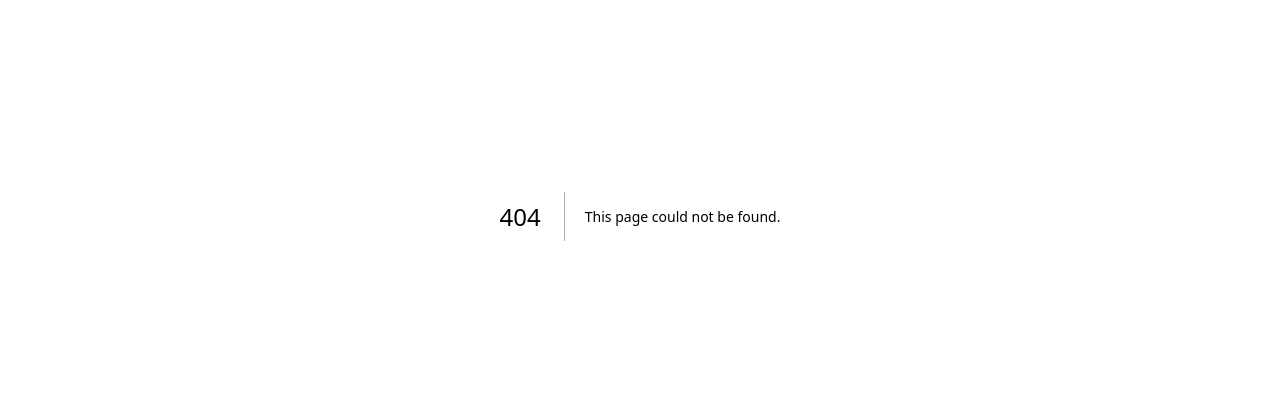
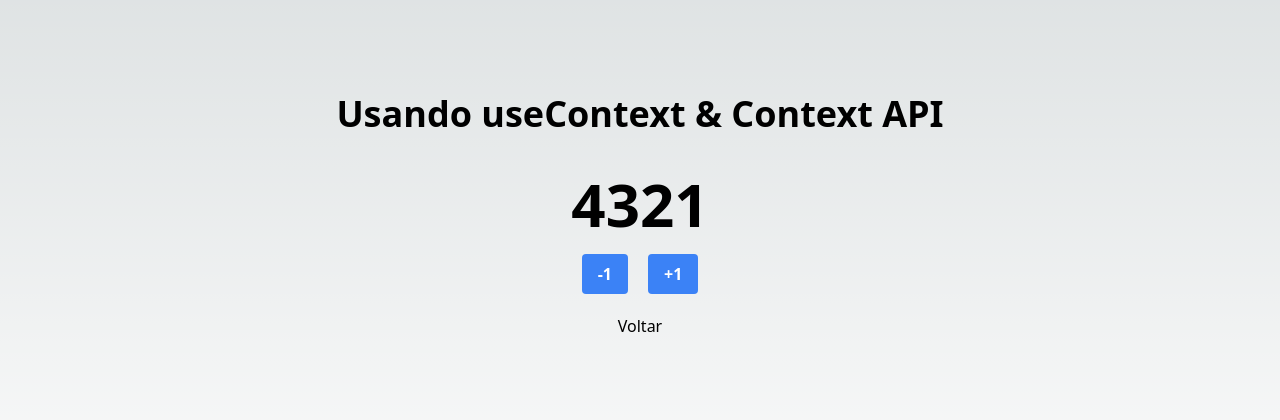
Before and after one commit to Hesa-Dev/react-v1, a Next.js app: page /contexto/contador in a window 1280 px wide. Before the commit this address had no page. Shown: the part 184-604 px from the top of the page. Built offline with nearby package versions, Linux system fonts and the light colour scheme.

Commit message:
update files useContext Context API

```diff
--- /dev/null
+++ b/src/components/contexto/Contador.tsx
@@ -0,0 +1,31 @@
+import ContadorContext from "@/data/contexts/ContadorContext"
+import Link from "next/link"
+import { useContext } from "react"
+
+export default function Contador() {
+
+
+    const {numero, incrementar, decrementar} = useContext(ContadorContext)
+    // const [valor, setValor] = useState(0)
+
+
+
+    return (
+
+        <div className="flex flex-col items-center gap-5">
+            <span className="text-6xl font-black">{numero}</span>
+            {/* <span className="text-3xl font-black">{valor}</span> */}
+
+
+            <div className="flex gap-5">
+                <button className="botao" onClick={decrementar}>-1</button>
+                <button className="botao" onClick={incrementar}>+1</button>
+            </div>
+
+            <Link href="/">
+                <span>Voltar</span>
+            </Link>
+
+        </div>
+    )
+}
--- /dev/null
+++ b/src/data/contexts/CarrinhoContexto.tsx
@@ -0,0 +1,39 @@
+import ItemCarrinho from "@/model/ItemCarrinho"
+import Produto from "@/model/Produto"
+import { createContext, useState } from "react"
+
+interface CarrinhoContextoProps{
+
+    itens: ItemCarrinho[]
+    adicionarProduto : (produto:Produto)=>void
+}
+
+const CarrinhoContexto = createContext<CarrinhoContextoProps>({} as any)
+export default CarrinhoContexto
+
+export function CarrinhoProvider(props: any) {
+
+
+    const [itens, setItens] = useState<ItemCarrinho[]>([])
+    function adicionarProduto(produto: Produto) {
+        const itemAtual = itens.find((itens) => itens.produto.id == produto.id) ?? { quantidade: 0, produto }
+        const novoItem = { ...itemAtual, quantidade: itemAtual.quantidade + 1 }
+        const outrosItens = itens.filter((itens) => itens.produto)
+        setItens([...outrosItens, novoItem])
+    }
+
+    return (
+
+        <CarrinhoContexto.Provider value={{
+
+            itens, adicionarProduto
+        }}>
+
+            {props.children}
+
+
+        </CarrinhoContexto.Provider>
+
+    )
+
+}
--- /dev/null
+++ b/src/data/contexts/ContadorContext.tsx
@@ -0,0 +1,29 @@
+import { createContext, useState } from "react"
+
+
+const ContadorContext = createContext({} as any)
+export default ContadorContext
+
+export function ContadorProvider(props: any) {
+const [numero, setNumero] = useState(4321)
+
+function incrementar(){
+
+    setNumero(numero+1)
+}
+
+function decrementar(){
+
+    setNumero(numero-1)
+}
+
+
+    return (
+
+        <ContadorContext.Provider value={{
+            numero , incrementar , decrementar
+        }}>
+            {props.children}
+        </ContadorContext.Provider>
+    )
+}
--- a/src/pages/_app.tsx
+++ b/src/pages/_app.tsx
@@ -1,6 +1,23 @@
+import { CarrinhoProvider } from '@/data/contexts/CarrinhoContexto'
+import { ContadorProvider } from '@/data/contexts/ContadorContext'
 import '@/styles/globals.css'
 import type { AppProps } from 'next/app'
 
 export default function App({ Component, pageProps }: AppProps) {
-  return <Component {...pageProps} />
+  return (
+
+    // Dar acesso  a toda aplicação do nosso componente provider
+
+
+    <CarrinhoProvider >
+      <ContadorProvider>
+        <Component {...pageProps} />
+      </ContadorProvider>
+    </CarrinhoProvider>
+
+
+
+  )
+
+
 }
--- /dev/null
+++ b/src/pages/contexto/contador.tsx
@@ -0,0 +1,17 @@
+import Contador from "@/components/contexto/Contador";
+
+export default function PaginaContador() {
+
+
+    return (
+
+        <div className="flex flex-col gap-5 justify-center items-center h-screen relative">
+<h1 className="text-black font-bold text-4xl mb-5"> Usando useContext &   Context API  </h1>
+
+
+            {/* <ContadorProvider> */}
+                <Contador />
+            {/* </ContadorProvider> */}
+        </div>
+    )
+}
--- a/src/pages/index.tsx
+++ b/src/pages/index.tsx
@@ -1,12 +1,24 @@
-export default function Home (){
+import Link from "next/link";
 
-return (
+export default function Home() {
+
+  return (
 
 
 
-  <div>
-       <h1 className="text-black font-bold text-4xl  flex justify-center items-endm home"> Curso de ReactJs </h1>
-  </div>
-)
+    <div className="flex flex-col  justify-center items-center  home gap-5">
+      <h1 className="text-black font-bold text-4xl  ">
+        Curso de ReactJs
+      </h1>
+      <div className="flex flex-col">
+        <Link href="/contexto/contador">
+          <span className="text-black font-bold">Contador</span>
+        </Link>
+        <Link href="/listas/produtos">
+          <span className="text-black font-bold">Produtos</span>
+        </Link>
+      </div>
+    </div>
+  )
 
 }
--- a/src/pages/listas/produtos.tsx
+++ b/src/pages/listas/produtos.tsx
@@ -2,32 +2,17 @@ import Carrinho from "@/components/listas/Carrinho"
 import ListaProdutos from "@/components/listas/ListaProdutos"
 // import ProdutoItem from "@/components/listas/ProdutoItem"
 import { produtos } from "@/constants/produtos"
-import ItemCarrinho from "@/model/ItemCarrinho"
-import Produto from "@/model/Produto"
-import {useState} from 'react'
+import CarrinhoContexto from "@/data/contexts/CarrinhoContexto"
+import Link from "next/link"
+import { useContext} from 'react'
 
 
 export default function PaginaProdutos() {
 
-    const produto = produtos[0]
-
-    const [itens, setItens]  = useState<ItemCarrinho[]>([])
-
-    function adicionarProduto(produto: Produto){
+    // const ctx = useContext(CarrinhoContexto)
+    const {itens,adicionarProduto} = useContext(CarrinhoContexto)
 
 
-        // console.log(produto)
-        // ... -> pega a ultima váriavel da linha de cima ex:.
-
-        // const a =3
-        // const b =4
-        // const soma = (...b + a )
-
-        const itemAtual = itens.find((itens)=>itens.produto.id==produto.id) ?? {quantidade:0,produto}
-        const novoItem = {...itemAtual , quantidade : itemAtual.quantidade +1}
-        const outrosItens = itens.filter((itens) => itens.produto)
-        setItens([...outrosItens,novoItem])
-    }
     return (
 
         <div className={`
@@ -35,8 +20,9 @@ export default function PaginaProdutos() {
             flex-col gap-10
         `}>
             {/* <ProdutoItem produto={produto} />  */}
-<Carrinho  itens={itens} />
+            <Carrinho itens={itens} />
             <ListaProdutos produtos={produtos} comprar={adicionarProduto} />
+            <Link href="/" className="text-black font-bold" >Voltar</Link>
         </div>
 
     )
```
Also changed, not shown: 1 other file (tests, documents, lock files or other folders).
